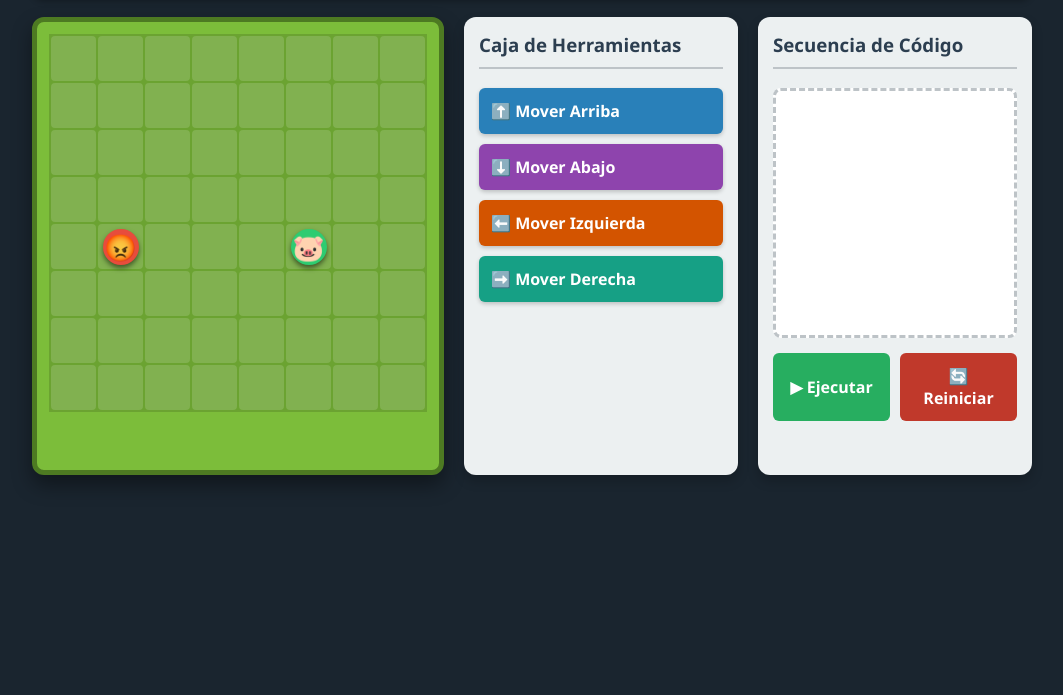
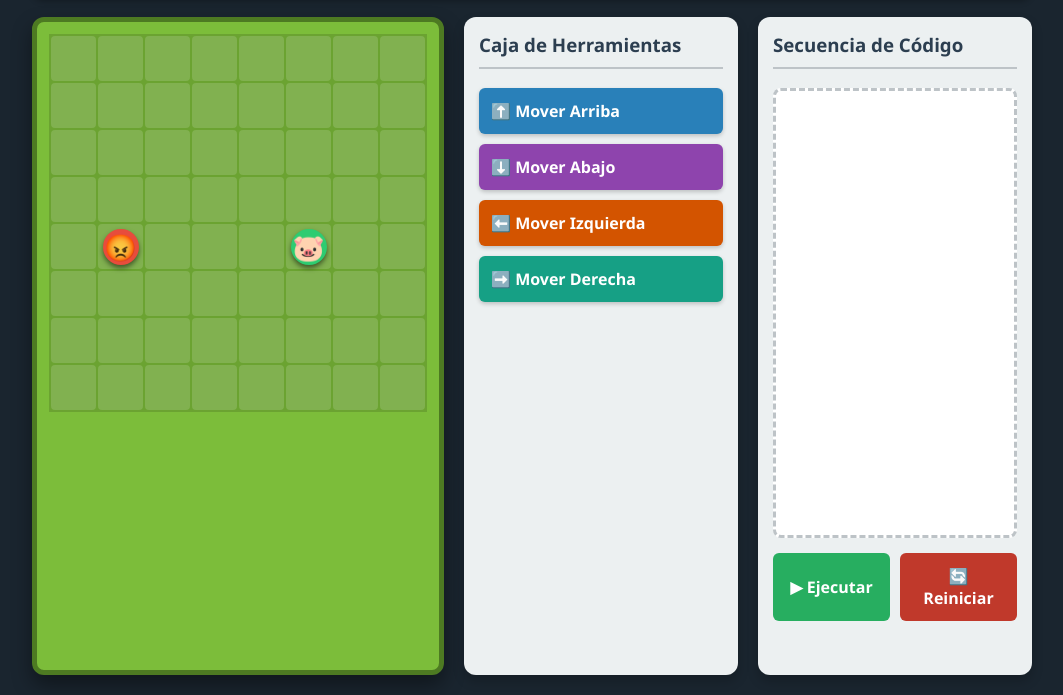
Before and after one commit to elvisriva-max/birt, a plain HTML site: page index.html in a window 1280 px wide. Shown: the part 105-800 px from the top of the page, without its empty margins (108-1171 px from the left). Drawn offline with Linux system fonts and the light colour scheme.

Commit message:
Update index.html

```diff
--- a/index.html
+++ b/index.html
@@ -147,7 +147,7 @@
       border: 3px dashed #bdc3c7;
       border-radius: 8px;
       padding: 10px;
-      min-height: 250px;
+      min-height: 450px;
       background-color: #ffffff;
       display: flex;
       flex-direction: column;
```
